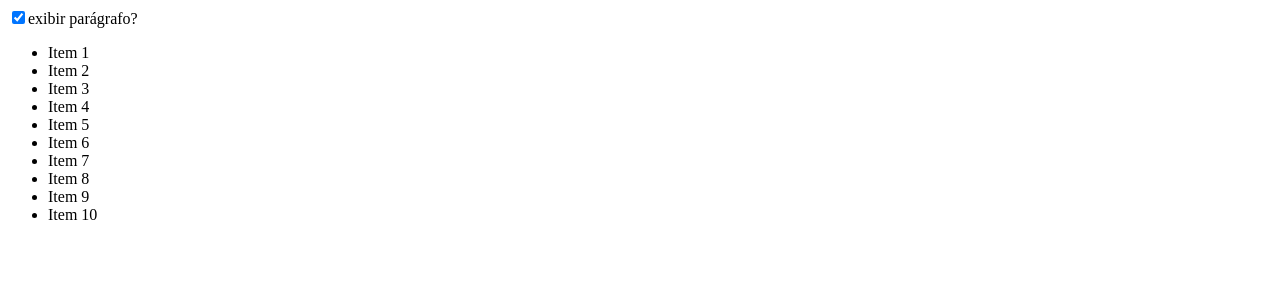
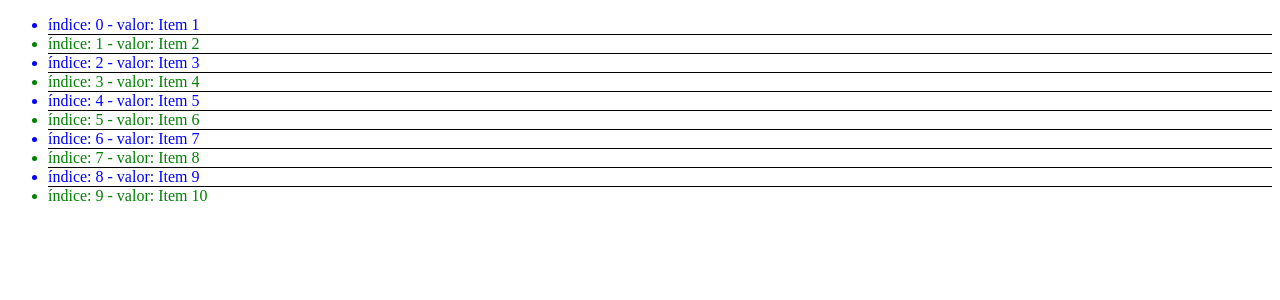
Before and after one commit to vicente-psp/angular-14-basic, an Angular app: page / in a window 1280 px wide. Shown: the top 300 px of the page. Built offline with nearby package versions, Linux system fonts and the light colour scheme.

Commit message:
feat: implements ngfor directive examples

```diff
--- a/src/app/app.component.html
+++ b/src/app/app.component.html
@@ -1,2 +1,5 @@
-<!-- <app-example01-interpolation></app-example01-interpolation> -->
+<!--
+<app-example01-interpolation></app-example01-interpolation>
 <app-ngif></app-ngif>
+ -->
+<app-ngfor></app-ngfor>
--- a/src/app/app.module.ts
+++ b/src/app/app.module.ts
@@ -5,12 +5,14 @@ import { BrowserModule } from '@angular/platform-browser';
 import { AppComponent } from './app.component';
 import { Example01InterpolationComponent } from './example01-interpolation/example01-interpolation.component';
 import { NgifComponent } from './example06-directives/ngif/ngif.component';
+import { NgforComponent } from './example06-directives/ngfor/ngfor.component';
 
 @NgModule({
   declarations: [
     AppComponent,
     Example01InterpolationComponent,
-    NgifComponent
+    NgifComponent,
+    NgforComponent
   ],
   imports: [
     BrowserModule,
--- /dev/null
+++ b/src/app/example06-directives/ngfor/ngfor.component.html
@@ -0,0 +1,6 @@
+<ul>
+  <li *ngFor="let value of lista; last as isLast; even as isEven; index as i;"
+    [ngStyle]="styles(isLast, isEven)">
+    {{ 'índice: ' + i + ' - valor: ' + value }}
+  </li>
+</ul>
--- /dev/null
+++ b/src/app/example06-directives/ngfor/ngfor.component.ts
@@ -0,0 +1,35 @@
+import { Component, OnInit } from '@angular/core';
+
+@Component({
+  selector: 'app-ngfor',
+  templateUrl: './ngfor.component.html',
+  styleUrls: ['./ngfor.component.sass']
+})
+export class NgforComponent implements OnInit {
+
+  lista = [
+    'Item 1',
+    'Item 2',
+    'Item 3',
+    'Item 4',
+    'Item 5',
+    'Item 6',
+    'Item 7',
+    'Item 8',
+    'Item 9',
+    'Item 10'
+  ];
+
+  constructor() { }
+
+  ngOnInit(): void {
+  }
+
+  styles(isLast: boolean, isEven: boolean): any {
+    return {
+      'border-bottom': !isLast ? '1px solid black' : null,
+      'color': isEven ? 'blue' : 'green'
+    }
+  }
+
+}
```
Also changed, not shown: src/app/example06-directives/ngfor/ngfor.component.sass (added), 1 other file (tests, documents, lock files or other folders).
